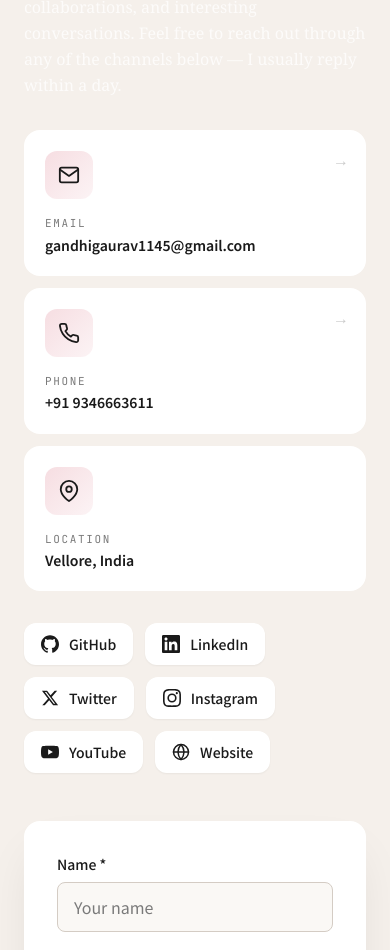
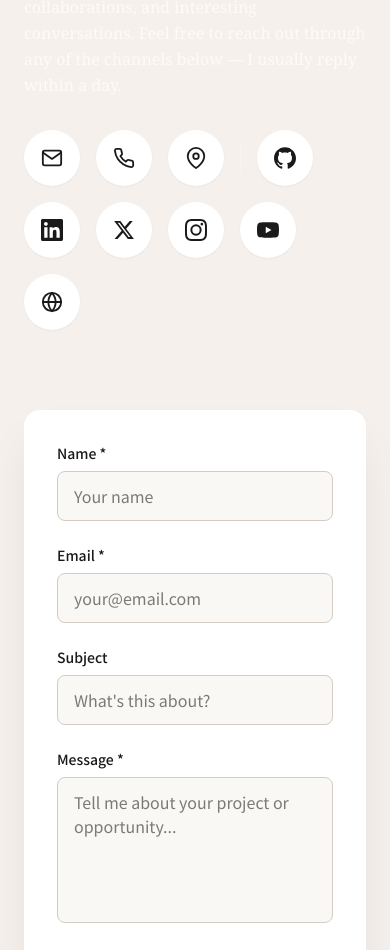
Before and after one commit to gaurav3611/gaurav-gandhi-portfolio, a Next.js app: page / in a window 390 px wide. Shown: the part 10638-11588 px from the top of the page. Built offline with nearby package versions, Linux system fonts and the light colour scheme.

Commit message:
Show contact as aligned icon-only buttons (email/phone/location)

```diff
--- a/src/components/sections/Contact.tsx
+++ b/src/components/sections/Contact.tsx
@@ -14,8 +14,8 @@ import { contactInfo, socialsFull } from "@/data/contact";
 
 const contactItems = [
   { label: "Email", value: contactInfo.email, href: `mailto:${contactInfo.email}`, icon: EmailIcon },
-  { label: "Phone", value: contactInfo.phone, href: `tel:${contactInfo.phone}`, icon: PhoneIcon },
-  { label: "Location", value: contactInfo.location, href: undefined, icon: LocationIcon },
+  { label: "Phone", value: contactInfo.phone, href: `tel:${contactInfo.phone.replace(/[\s-]/g, "")}`, icon: PhoneIcon },
+  { label: "Location", value: contactInfo.location, href: `https://www.google.com/maps/search/?api=1&query=${encodeURIComponent(contactInfo.location)}`, icon: LocationIcon },
 ];
 
 export default function Contact() {
@@ -62,50 +62,42 @@ export default function Contact() {
               the channels below — I usually reply within a day.
             </p>
 
-            {/* Contact items */}
-            <div className="grid grid-cols-1 sm:grid-cols-3 gap-3 mb-8">
+            {/* Icon actions — no text shown, functionality preserved */}
+            <div className="flex flex-wrap items-center gap-4 mb-8">
               {contactItems.map((item) => {
                 const Wrapper = item.href ? "a" : "div";
                 return (
                   <Wrapper
                     key={item.label}
                     href={item.href}
-                    className="group relative flex flex-col items-start gap-4 bg-white border border-white/60 rounded-2xl p-5 hover:border-vermilion/50 hover:shadow-xl hover:shadow-black/5 hover:-translate-y-0.5 transition-all duration-300"
+                    aria-label={item.label}
+                    title={item.label}
+                    className="group relative w-14 h-14 rounded-full bg-white border border-white/60 flex items-center justify-center shadow-sm transition-all duration-300 hover:shadow-lg hover:-translate-y-0.5 text-ink hover:bg-vermilion hover:border-vermilion hover:text-white"
                   >
-                    <div className="w-12 h-12 rounded-xl bg-gradient-to-br from-vermilion/15 to-vermilion/5 flex items-center justify-center group-hover:from-vermilion group-hover:to-vermilion-dark group-hover:text-white transition-colors duration-300">
-                      <item.icon size={22} />
-                    </div>
-                    <div className="min-w-0">
-                      <div className="font-mono text-[11px] text-stone uppercase tracking-[0.15em] mb-1">
-                        {item.label}
-                      </div>
-                      <div className="text-sm font-semibold text-ink break-words leading-snug">
-                        {item.value}
-                      </div>
-                    </div>
-                    {item.href && (
-                      <span className="absolute top-4 right-4 text-stone/40 group-hover:text-vermilion group-hover:translate-x-1 transition-all duration-300">
-                        →
-                      </span>
-                    )}
+                    <item.icon size={22} />
+                    <span className="absolute -top-9 left-1/2 -translate-x-1/2 whitespace-nowrap text-[11px] font-mono uppercase tracking-widest bg-black/80 text-white px-2 py-1 rounded opacity-0 group-hover:opacity-100 transition-opacity pointer-events-none">
+                      {item.label}
+                    </span>
                   </Wrapper>
                 );
               })}
-            </div>
 
-            {/* Socials */}
-            <div className="flex flex-wrap gap-3">
+              <span className="h-8 w-px bg-white/25" aria-hidden />
+
               {socialsFull.map((s) => (
                 <a
                   key={s.label}
                   href={s.href}
                   target="_blank"
                   rel="noopener noreferrer"
-                  className="group inline-flex items-center gap-2.5 px-4 py-2.5 bg-white border border-white/60 rounded-xl hover:bg-vermilion hover:border-vermilion hover:text-white hover:shadow-lg hover:-translate-y-0.5 transition-all duration-300 shadow-sm"
+                  aria-label={s.label}
                   title={s.handle}
+                  className="group relative w-14 h-14 rounded-full bg-white border border-white/60 flex items-center justify-center shadow-sm transition-all duration-300 hover:shadow-lg hover:-translate-y-0.5 text-ink hover:bg-vermilion hover:border-vermilion hover:text-white"
                 >
-                  <SocialIcon name={s.icon} size={18} />
-                  <span className="text-sm font-medium">{s.label}</span>
+                  <SocialIcon name={s.icon} size={22} />
+                  <span className="absolute -top-9 left-1/2 -translate-x-1/2 whitespace-nowrap text-[11px] font-mono uppercase tracking-widest bg-black/80 text-white px-2 py-1 rounded opacity-0 group-hover:opacity-100 transition-opacity pointer-events-none">
+                    {s.label}
+                  </span>
                 </a>
               ))}
             </div>
```
